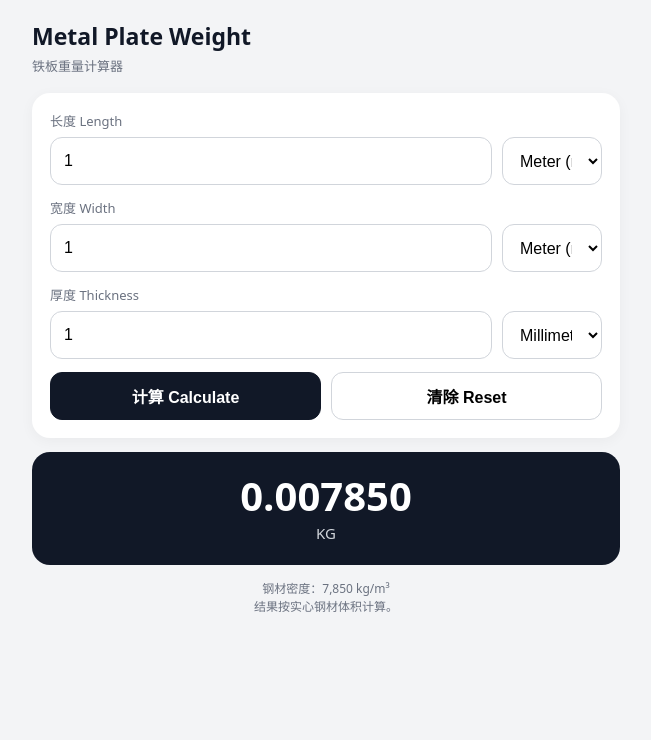
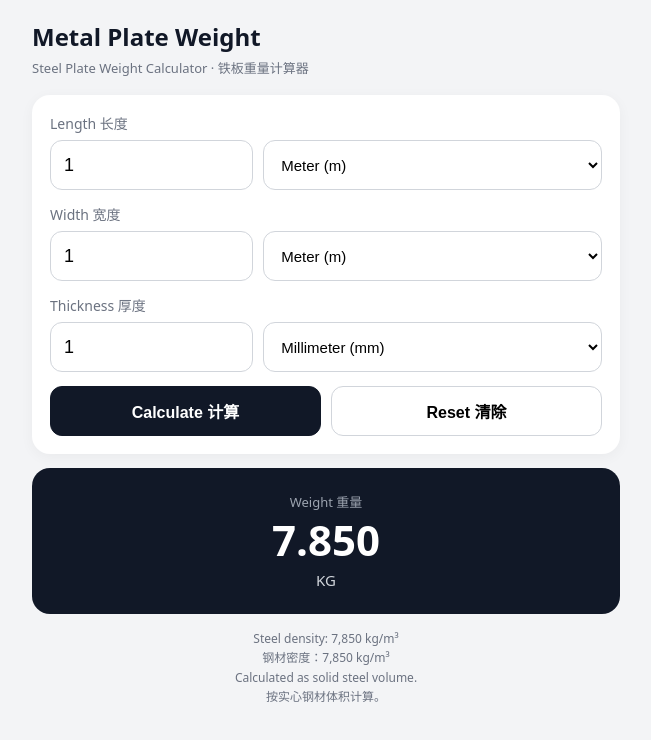
Before and after one commit to anthony0050/Metal-Weight, a plain HTML site: page index.html in a window 1280 px wide. Shown: the whole page, without its empty margins (314-965 px from the left). Drawn offline with Linux system fonts and the light colour scheme.

Commit message:
Update index.html

```diff
--- a/index.html
+++ b/index.html
@@ -1,58 +1,585 @@
 <!doctype html>
-<html lang="zh-CN">
+<html lang="en">
 <head>
 <meta charset="utf-8">
 <meta name="viewport" content="width=device-width,initial-scale=1,viewport-fit=cover">
 <meta name="theme-color" content="#111827">
 <link rel="manifest" href="manifest.json">
+
 <title>Metal Plate Weight</title>
+
 <style>
-*{box-sizing:border-box}body{margin:0;font-family:system-ui,-apple-system,Segoe UI,Roboto,sans-serif;background:#f3f4f6;color:#111827}
-.wrap{max-width:620px;margin:auto;padding:20px 16px 36px}.top{display:flex;justify-content:space-between;align-items:center;margin-bottom:18px}
-h1{font-size:23px;margin:0}.sub{color:#6b7280;font-size:13px;margin-top:4px}
-.card{background:white;border-radius:18px;padding:18px;margin:12px 0;box-shadow:0 3px 14px #0000000b}
-label{display:block;font-size:13px;color:#6b7280;margin:0 0 7px}.row{display:grid;grid-template-columns:1fr 100px;gap:10px;margin-bottom:13px}
-input,select,button{width:100%;height:48px;border:1px solid #d1d5db;border-radius:12px;padding:0 13px;font-size:16px;background:white}
-input:focus,select:focus{outline:2px solid #9ca3af;outline-offset:1px}
-.result{background:#111827;color:white;border-radius:18px;padding:22px;margin-top:14px;text-align:center}
-.result .num{font-size:40px;font-weight:750;line-height:1.1}.result .unit{font-size:15px;color:#d1d5db;margin-top:5px}
-.actions{display:grid;grid-template-columns:1fr 1fr;gap:10px;margin-top:12px}button{cursor:pointer;font-weight:650}
-.primary{background:#111827;color:white;border-color:#111827}.danger{background:#fff}
-.note{font-size:12px;color:#6b7280;line-height:1.5;text-align:center;margin-top:15px}
-.install{display:none;margin-bottom:12px}.install button{background:#fff}
+*{
+  box-sizing:border-box;
+}
+
+body{
+  margin:0;
+  font-family:system-ui,-apple-system,Segoe UI,Roboto,sans-serif;
+  background:#f3f4f6;
+  color:#111827;
+}
+
+.wrap{
+  max-width:620px;
+  margin:auto;
+  padding:20px 16px 36px;
+}
+
+.top{
+  display:flex;
+  justify-content:space-between;
+  align-items:center;
+  margin-bottom:18px;
+}
+
+h1{
+  font-size:24px;
+  margin:0;
+  font-weight:750;
+}
+
+.sub{
+  color:#6b7280;
+  font-size:13px;
+  margin-top:5px;
+}
+
+.card{
+  background:white;
+  border-radius:18px;
+  padding:18px;
+  margin:12px 0;
+  box-shadow:0 3px 14px #0000000b;
+}
+
+label{
+  display:block;
+  font-size:14px;
+  color:#6b7280;
+  margin:0 0 7px;
+}
+
+.row{
+  display:grid;
+  grid-template-columns:minmax(110px,0.75fr) minmax(165px,1.25fr);
+  gap:10px;
+  margin-bottom:14px;
+}
+
+input,
+select,
+button{
+  width:100%;
+  height:50px;
+  border:1px solid #d1d5db;
+  border-radius:12px;
+  padding:0 13px;
+  font-size:16px;
+  background:white;
+}
+
+input{
+  font-size:18px;
+  font-weight:500;
+}
+
+select{
+  font-size:15px;
+}
+
+input:focus,
+select:focus{
+  outline:2px solid #9ca3af;
+  outline-offset:1px;
+}
+
+.actions{
+  display:grid;
+  grid-template-columns:1fr 1fr;
+  gap:10px;
+  margin-top:14px;
+}
+
+button{
+  cursor:pointer;
+  font-weight:700;
+}
+
+.primary{
+  background:#111827;
+  color:white;
+  border-color:#111827;
+}
+
+.danger{
+  background:#fff;
+}
+
+.result{
+  background:#111827;
+  color:white;
+  border-radius:18px;
+  padding:24px 18px;
+  margin-top:14px;
+  text-align:center;
+}
+
+.result-title{
+  font-size:13px;
+  color:#9ca3af;
+  margin-bottom:6px;
+}
+
+.result .num{
+  font-size:42px;
+  font-weight:800;
+  line-height:1.1;
+  word-break:break-word;
+}
+
+.result .unit{
+  font-size:15px;
+  color:#d1d5db;
+  margin-top:7px;
+}
+
+.note{
+  font-size:12px;
+  color:#6b7280;
+  line-height:1.6;
+  text-align:center;
+  margin-top:15px;
+}
+
+.install{
+  display:none;
+  margin-bottom:12px;
+}
+
+.install button{
+  background:#fff;
+}
+
+/* Small phones */
+@media(max-width:420px){
+
+  .wrap{
+    padding:16px 12px 28px;
+  }
+
+  .card{
+    padding:15px;
+  }
+
+  .row{
+    grid-template-columns:minmax(95px,0.7fr) minmax(155px,1.3fr);
+    gap:8px;
+  }
+
+  input,
+  select,
+  button{
+    height:48px;
+  }
+
+  select{
+    font-size:14px;
+    padding-left:10px;
+    padding-right:8px;
+  }
+
+  .result .num{
+    font-size:36px;
+  }
+
+  .actions{
+    gap:8px;
+  }
+
+  button{
+    font-size:14px;
+  }
+}
 </style>
 </head>
+
 <body>
+
 <div class="wrap">
+
   <div class="top">
-    <div><h1>Metal Plate Weight</h1><div class="sub">铁板重量计算器</div></div>
+    <div>
+      <h1>Metal Plate Weight</h1>
+      <div class="sub">
+        Steel Plate Weight Calculator · 铁板重量计算器
+      </div>
+    </div>
   </div>
-  <div class="card install" id="installBox"><button id="installBtn">＋ 安装到手机主屏幕</button></div>
+
+  <div class="card install" id="installBox">
+    <button id="installBtn">
+      + Install App 安装到手机
+    </button>
+  </div>
+
   <div class="card">
-    <label>长度 Length</label>
-    <div class="row"><input id="L" type="number" inputmode="decimal" value="1" step="any"><select id="Lu"><option value="m">Meter (m)</option><option value="mm">Millimeter (mm)</option><option value="ft">Feet (ft)</option><option value="in">Inch (in)</option></select></div>
-    <label>宽度 Width</label>
-    <div class="row"><input id="W" type="number" inputmode="decimal" value="1" step="any"><select id="Wu"><option value="m">Meter (m)</option><option value="mm">Millimeter (mm)</option><option value="ft">Feet (ft)</option><option value="in">Inch (in)</option></select></div>
-    <label>厚度 Thickness</label>
-    <div class="row"><input id="T" type="number" inputmode="decimal" value="1" step="any"><select id="Tu"><option value="mm" selected>Millimeter (mm)</option><option value="m">Meter (m)</option><option value="ft">Feet (ft)</option><option value="in">Inch (in)</option></select></div>
-    <div class="actions"><button class="primary" onclick="calc()">计算 Calculate</button><button class="danger" onclick="resetForm()">清除 Reset</button></div>
+
+    <label>Length 长度</label>
+
+    <div class="row">
+
+      <input
+        id="L"
+        type="number"
+        inputmode="decimal"
+        value="1"
+        step="any"
+        maxlength="7"
+      >
+
+      <select id="Lu">
+        <option value="m">Meter (m)</option>
+        <option value="cm">Centimeter (cm)</option>
+        <option value="mm">Millimeter (mm)</option>
+        <option value="ft">Feet (ft)</option>
+        <option value="in">Inch (in)</option>
+      </select>
+
+    </div>
+
+
+    <label>Width 宽度</label>
+
+    <div class="row">
+
+      <input
+        id="W"
+        type="number"
+        inputmode="decimal"
+        value="1"
+        step="any"
+        maxlength="7"
+      >
+
+      <select id="Wu">
+        <option value="m">Meter (m)</option>
+        <option value="cm">Centimeter (cm)</option>
+        <option value="mm">Millimeter (mm)</option>
+        <option value="ft">Feet (ft)</option>
+        <option value="in">Inch (in)</option>
+      </select>
+
+    </div>
+
+
+    <label>Thickness 厚度</label>
+
+    <div class="row">
+
+      <input
+        id="T"
+        type="number"
+        inputmode="decimal"
+        value="1"
+        step="any"
+        maxlength="7"
+      >
+
+      <select id="Tu">
+        <option value="mm" selected>Millimeter (mm)</option>
+        <option value="cm">Centimeter (cm)</option>
+        <option value="m">Meter (m)</option>
+        <option value="ft">Feet (ft)</option>
+        <option value="in">Inch (in)</option>
+      </select>
+
+    </div>
+
+
+    <div class="actions">
+
+      <button
+        class="primary"
+        id="calcBtn"
+        type="button"
+      >
+        Calculate 计算
+      </button>
+
+      <button
+        class="danger"
+        id="resetBtn"
+        type="button"
+      >
+        Reset 清除
+      </button>
+
+    </div>
+
   </div>
-  <div class="result"><div class="num" id="kg">0.007850</div><div class="unit">KG</div></div>
-  <div class="note">钢材密度：7,850 kg/m³<br>结果按实心钢材体积计算。</div>
+
+
+  <div class="result">
+
+    <div class="result-title">
+      Weight 重量
+    </div>
+
+    <div class="num" id="kg">
+      7.850
+    </div>
+
+    <div class="unit">
+      KG
+    </div>
+
+  </div>
+
+
+  <div class="note">
+
+    Steel density: 7,850 kg/m³
+    <br>
+
+    钢材密度：7,850 kg/m³
+    <br>
+
+    Calculated as solid steel volume.
+    <br>
+
+    按实心钢材体积计算。
+
+  </div>
+
 </div>
+
+
 <script>
-const f={m:1,mm:.001,ft:.3048,in:.0254};
-function calc(){
-  const L=+document.getElementById('L').value||0,W=+document.getElementById('W').value||0,T=+document.getElementById('T').value||0;
-  const kg=L*f[Lu.value]*W*f[Wu.value]*T*f[Tu.value]*7850;
-  document.getElementById('kg').textContent=kg.toLocaleString('en-US',{minimumFractionDigits:6,maximumFractionDigits:3});
+
+const factor = {
+  m: 1,
+  cm: 0.01,
+  mm: 0.001,
+  ft: 0.3048,
+  in: 0.0254
+};
+
+
+const lengthInput =
+  document.getElementById('L');
+
+const widthInput =
+  document.getElementById('W');
+
+const thicknessInput =
+  document.getElementById('T');
+
+
+const lengthUnit =
+  document.getElementById('Lu');
+
+const widthUnit =
+  document.getElementById('Wu');
+
+const thicknessUnit =
+  document.getElementById('Tu');
+
+
+const resultBox =
+  document.getElementById('kg');
+
+const calcBtn =
+  document.getElementById('calcBtn');
+
+const resetBtn =
+  document.getElementById('resetBtn');
+
+
+
+function calculateWeight(){
+
+  const L =
+    parseFloat(lengthInput.value) || 0;
+
+  const W =
+    parseFloat(widthInput.value) || 0;
+
+  const T =
+    parseFloat(thicknessInput.value) || 0;
+
+
+  const lengthMetres =
+    L * factor[lengthUnit.value];
+
+  const widthMetres =
+    W * factor[widthUnit.value];
+
+  const thicknessMetres =
+    T * factor[thicknessUnit.value];
+
+
+  const volume =
+    lengthMetres *
+    widthMetres *
+    thicknessMetres;
+
+
+  const kg =
+    volume * 7850;
+
+
+  if(kg === 0){
+
+    resultBox.textContent = '0.000';
+
+    return;
+
+  }
+
+
+  if(kg < 1){
+
+    resultBox.textContent =
+      kg.toLocaleString(
+        'en-US',
+        {
+          minimumFractionDigits:3,
+          maximumFractionDigits:6
+        }
+      );
+
+  }else{
+
+    resultBox.textContent =
+      kg.toLocaleString(
+        'en-US',
+        {
+          minimumFractionDigits:3,
+          maximumFractionDigits:3
+        }
+      );
+
+  }
+
 }
-function resetForm(){L.value=1;W.value=1;T.value=1;Lu.value='m';Wu.value='m';Tu.value='mm';calc()}
-['L','W','T','Lu','Wu','Tu'].forEach(id=>document.getElementById(id).addEventListener('input',calc));
-let deferred;
-window.addEventListener('beforeinstallprompt',e=>{e.preventDefault();deferred=e;installBox.style.display='block'});
-installBtn?.addEventListener('click',async()=>{if(deferred){deferred.prompt();deferred=null}});
-if('serviceWorker' in navigator) navigator.serviceWorker.register('sw.js');
-calc();
+
+
+
+function resetForm(){
+
+  lengthInput.value = 1;
+  widthInput.value = 1;
+  thicknessInput.value = 1;
+
+  lengthUnit.value = 'm';
+  widthUnit.value = 'm';
+  thicknessUnit.value = 'mm';
+
+  calculateWeight();
+
+}
+
+
+
+calcBtn.addEventListener(
+  'click',
+  calculateWeight
+);
+
+
+resetBtn.addEventListener(
+  'click',
+  resetForm
+);
+
+
+
+[
+  lengthInput,
+  widthInput,
+  thicknessInput
+]
+.forEach(function(element){
+
+  element.addEventListener(
+    'input',
+    calculateWeight
+  );
+
+});
+
+
+
+[
+  lengthUnit,
+  widthUnit,
+  thicknessUnit
+]
+.forEach(function(element){
+
+  element.addEventListener(
+    'change',
+    calculateWeight
+  );
+
+});
+
+
+
+let deferredPrompt = null;
+
+const installBox =
+  document.getElementById('installBox');
+
+const installBtn =
+  document.getElementById('installBtn');
+
+
+window.addEventListener(
+  'beforeinstallprompt',
+  function(e){
+
+    e.preventDefault();
+
+    deferredPrompt = e;
+
+    installBox.style.display =
+      'block';
+
+  }
+);
+
+
+installBtn.addEventListener(
+  'click',
+  async function(){
+
+    if(deferredPrompt){
+
+      deferredPrompt.prompt();
+
+      deferredPrompt = null;
+
+    }
+
+  }
+);
+
+
+
+if('serviceWorker' in navigator){
+
+  navigator.serviceWorker.register(
+    'sw.js'
+  );
+
+}
+
+
+calculateWeight();
+
 </script>
-</body></html>
+
+</body>
+</html>
```
